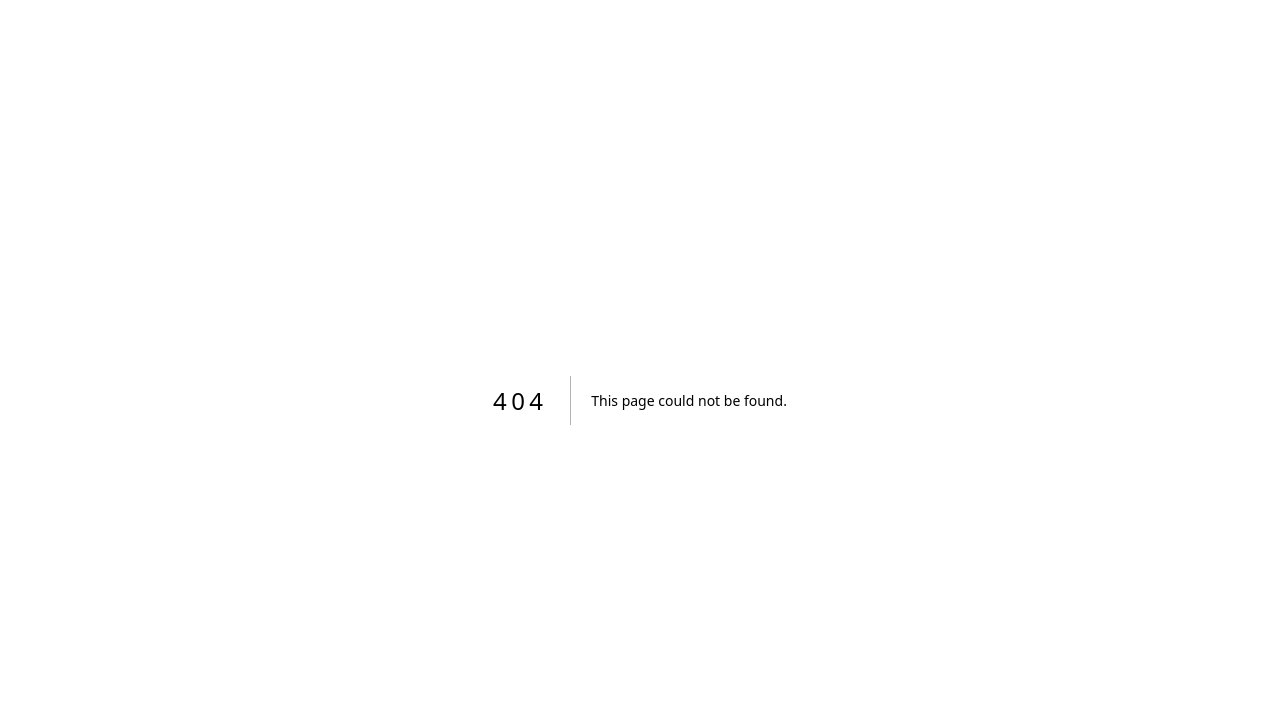
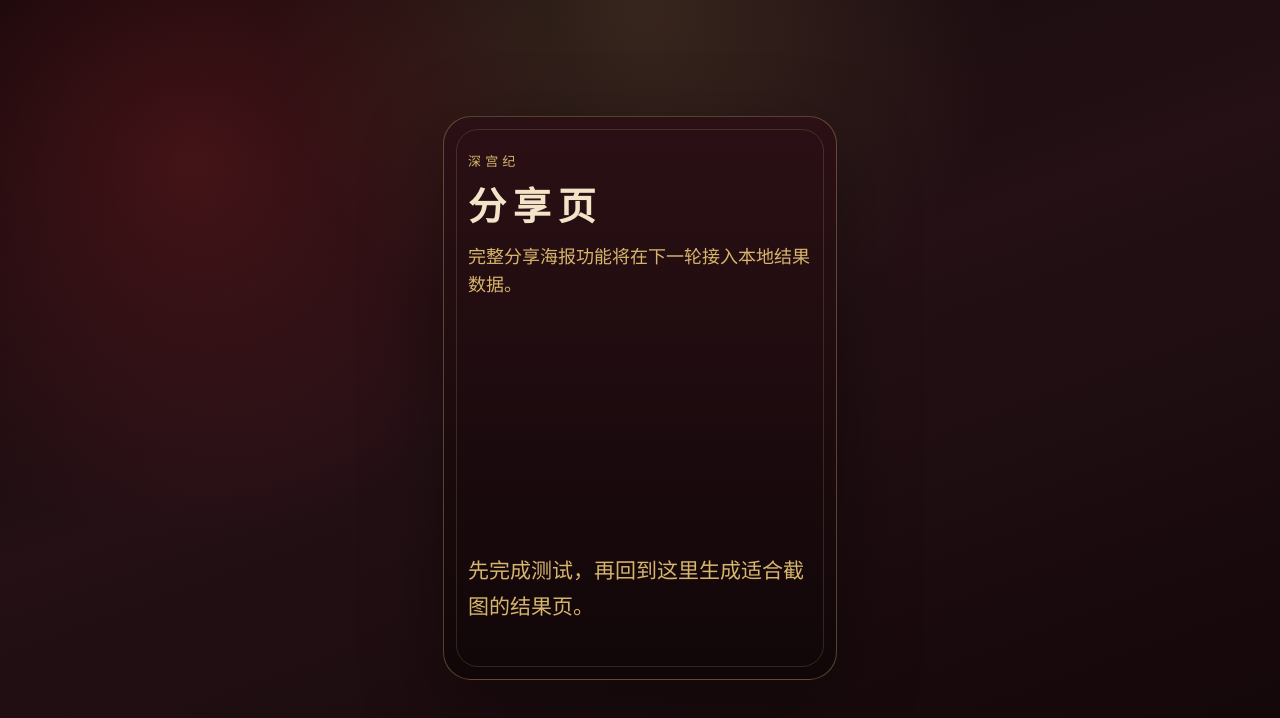
Before and after one commit to Jamescheng2022/shengongji-psych-test, a Next.js app: page /poster in a window 1280 px wide. Before the commit this address had no page. Shown: the top 718 px of the page. Built offline with nearby package versions, Linux system fonts and the light colour scheme.

Commit message:
Add simple share page

```diff
--- /dev/null
+++ b/app/poster/page.tsx
@@ -0,0 +1,16 @@
+export default function PosterPage() {
+  return (
+    <main className="shell">
+      <section className="phone poster-wrap">
+        <article className="poster-card">
+          <div>
+            <p className="seal">深宫纪</p>
+            <h1>分享页</h1>
+            <p className="verdict">完整分享海报功能将在下一轮接入本地结果数据。</p>
+          </div>
+          <p className="poster-quote">先完成测试，再回到这里生成适合截图的结果页。</p>
+        </article>
+      </section>
+    </main>
+  );
+}
```
